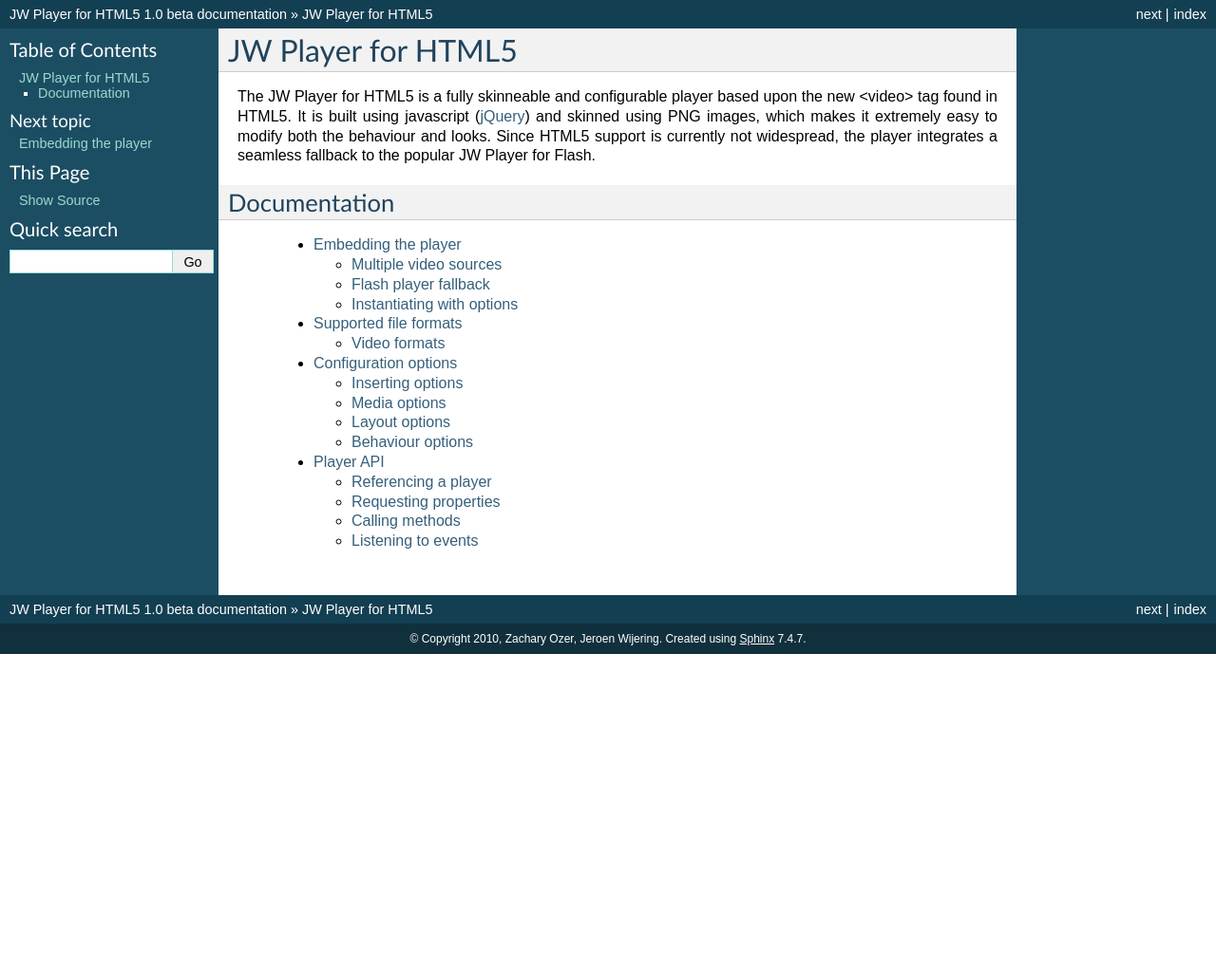
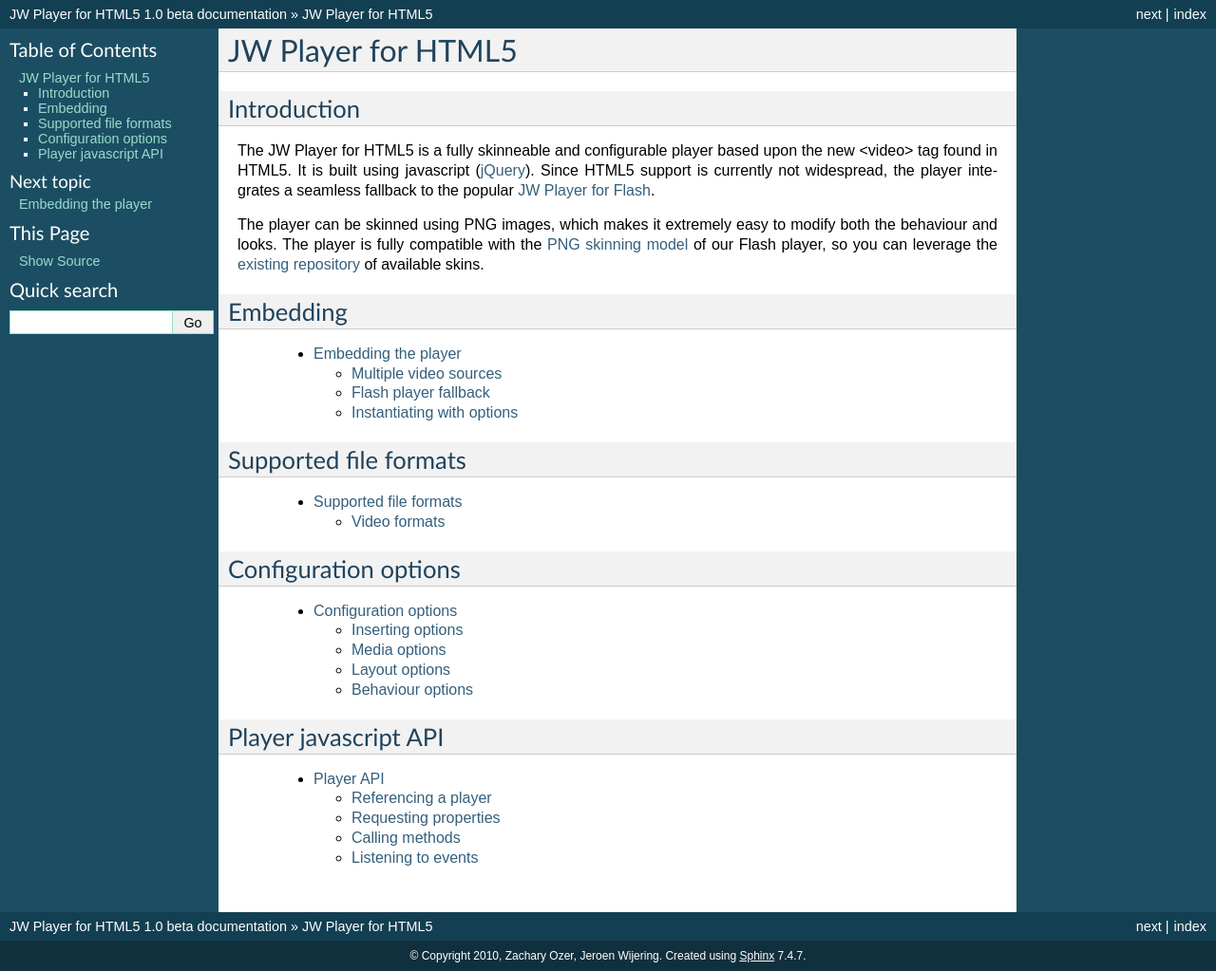
Before and after one commit to ldgabbay/jwplayer, a Sphinx documentation site: the page built from html5/doc/index.rst, in a window 1280 px wide. Shown: the whole page at 95% size. Built offline with Sphinx 7.4.7, drawn with Linux system fonts in a browser that asks for light colours; before the commit the page ends 900 px from its top, so only the background shows below that.

Commit message:
updated docs and testing too to work with JW5
git-svn-id: http://developer.longtailvideo.com/svn/trunk@947 6bf506d4-4edb-4b42-8bf1-84b36a5c7d31

```diff
--- a/html5/doc/api.rst
+++ b/html5/doc/api.rst
@@ -28,8 +28,8 @@
 
 .. code-block:: html
 
-   <video class="jwplayer" id="player1" width="400" height="300" src="/static/video1.mp4">
-   <video class="jwplayer" id="player2" width="400" height="300" src="/static/video2.mp4">
+   <video class="jwplayer" id="player1" width="400" height="300" src="../video1.mp4">
+   <video class="jwplayer" id="player2" width="400" height="300" src="../video2.mp4">
 
    <script type="text/javascript">
      var player = $.jwplayer("#player1");
@@ -216,7 +216,7 @@
 
    The player has received metadata about the video it is playing. Parameters:
 
-   * **data** (*object*): an object with key:value pairs of metadata (e.g. *{duration:33.02,height:240,width:320}*).
+   * **data** (*object*): an object with key:value pairs of metadata (e.g. duration, height and width).
    * **player** (*jwplayer*): reference to the player that sent the event.
    * **version** (*string*): version of the JW Player, e.g. 1.0.877.
 
--- a/html5/doc/conf.py
+++ b/html5/doc/conf.py
@@ -22,7 +22,7 @@
 
 # Add any Sphinx extension module names here, as strings. They can be extensions
 # coming with Sphinx (named 'sphinx.ext.*') or your custom ones.
-extensions = ['sphinx.ext.todo','rst2pdf.pdfbuilder']
+extensions = ['sphinx.ext.todo']
 # extensions = ['sphinx.ext.todo']
 
 # Add any paths that contain templates here, relative to this directory.
@@ -173,8 +173,8 @@
 # Grouping the document tree into LaTeX files. List of tuples
 # (source start file, target name, title, author, documentclass [howto/manual]).
 latex_documents = [
-  ('index', 'JWPlayerforHTML5.tex', u'JW Player for HTML5 Documentation',
-   u'Zachary Ozer, Jeroen Wijering', 'manual'),
+  ('index', 'JWPlayerHTML5.tex', u'JW Player for HTML5 Documentation',
+   u'Zachary Ozer, Jeroen Wijering','howto',True),
 ]
 
 # The name of an image file (relative to this directory) to place at the top of
@@ -192,64 +192,4 @@
 #latex_appendices = []
 
 # If false, no module index is generated.
-#latex_use_modindex = True
-
-# -- Options for PDF output --------------------------------------------------
-
-# Grouping the document tree into PDF files. List of tuples
-# (source start file, target name, title, author, options).
-#
-# If there is more than one author, separate them with \\.
-# For example: r'Guido van Rossum\\Fred L. Drake, Jr., editor'
-#
-# The options element is a dictionary that lets you override
-# this config per-document.
-# For example,
-# ('index', u'MyProject', u'My Project', u'Author Name',
-#  dict(pdf_compressed = True))
-# would mean that specific document would be compressed
-# regardless of the global pdf_compressed setting.
-pdf_documents = [
-    ('index', u'JWPlayerHTML5', u'JW Player for HTML5', u'Zachary Ozer, Jeroen Wijering'),
-]
-# A comma-separated list of custom stylesheets. Example:
-pdf_stylesheets = ['sphinx','kerning','a4']
-# Create a compressed PDF
-# Use True/False or 1/0
-# Example: compressed=True
-#pdf_compressed = False
-# A colon-separated list of folders to search for fonts. Example:
-# pdf_font_path = ['/usr/share/fonts', '/usr/share/texmf-dist/fonts/']
-# Language to be used for hyphenation support
-#pdf_language = "en_US"
-# Mode for literal blocks wider than the frame. Can be
-# overflow, shrink or truncate
-#pdf_fit_mode = "shrink"
-# Section level that forces a break page.
-# For example: 1 means top-level sections start in a new page
-# 0 means disabled
-#pdf_break_level = 0
-# When a section starts in a new page, force it to be 'even', 'odd',
-# or just use 'any'
-#pdf_breakside = 'any'
-# Insert footnotes where they are defined instead of
-# at the end.
-#pdf_inline_footnotes = True
-# verbosity level. 0 1 or 2
-#pdf_verbosity = 0
-# If false, no index is generated.
-#pdf_use_index = True
-# If false, no modindex is generated.
-#pdf_use_modindex = True
-# If false, no coverpage is generated.
-#pdf_use_coverpage = True
-# Documents to append as an appendix to all manuals.
-#pdf_appendices = []
-# Enable experimental feature to split table cells. Use it
-# if you get "DelayedTable too big" errors
-#pdf_splittables = False
-# Set the default DPI for images
-#pdf_default_dpi = 72
-# Enable rst2pdf extension modules (default is empty list)
-# you need vectorpdf for better sphinx's graphviz support
-#pdf_extensions = ['vectorpdf']
+latex_use_modindex = False
--- a/html5/doc/formats.rst
+++ b/html5/doc/formats.rst
@@ -21,8 +21,6 @@
 * Spark (H263) video / MP3 audio in the FLV container (`FLV example <http://developer.longtailvideo.com/player/testing/files/bunny.flv>`_).
     Supported as part of the the Flash fallback.
 
-
-
 .. todo:
 
     Audio formats
--- a/html5/doc/index.rst
+++ b/html5/doc/index.rst
@@ -3,16 +3,43 @@
 JW Player for HTML5
 ===================
 
-The JW Player for HTML5 is a fully skinneable and configurable player based upon the new <video> tag found in HTML5. It is built using javascript (`jQuery <http://jquery.org'>`_) and skinned using PNG images, which makes it extremely easy to modify both the behaviour and looks. Since HTML5 support is currently not widespread, the player integrates a seamless fallback to the popular JW Player for Flash.
+
+Introduction
+------------
+
+The JW Player for HTML5 is a fully skinneable and configurable player based upon the new <video> tag found in HTML5. It is built using javascript (`jQuery <http://jquery.org'>`_). Since HTML5 support is currently not widespread, the player integrates a seamless fallback to the popular `JW Player for Flash <http://www.longtailvideo.com/players/jw-flv-player/>`_.
+
+The player can be skinned using PNG images, which makes it extremely easy to modify both the behaviour and looks. The player is fully compatible with the `PNG skinning model <http://www.longtailvideo.com/support/jw-player/jw-player-for-flash-v5/14/skinning-the-jw-player-5>`_ of our Flash player, so you can leverage the `existing repository <http://www.longtailvideo.com/addons/skins/>`_ of available skins.
 
 
-Documentation
--------------
+Embedding
+---------
 
  .. toctree::
     :maxdepth: 2
 
     embed
+
+Supported file formats
+----------------------
+
+ .. toctree::
+    :maxdepth: 2
+
     formats
+
+Configuration options
+---------------------
+
+ .. toctree::
+    :maxdepth: 2
+
     options
+
+Player javascript API
+---------------------
+
+ .. toctree::
+    :maxdepth: 2
+
     api
```
Also changed, not shown: html5/doc/embed.rst (+8 -8 lines), html5/doc/options.rst (line endings or trailing spaces), 4 other files.
